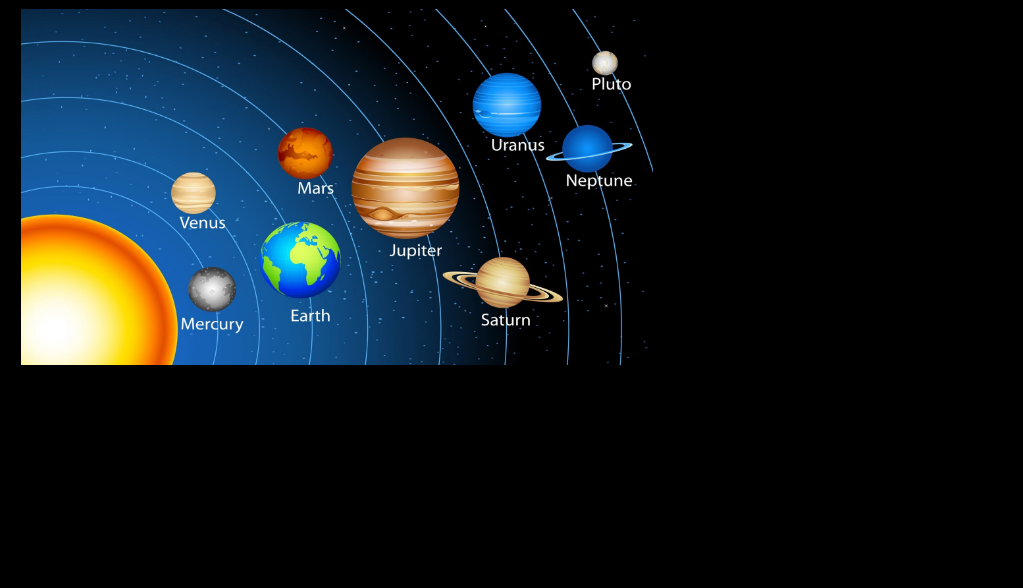
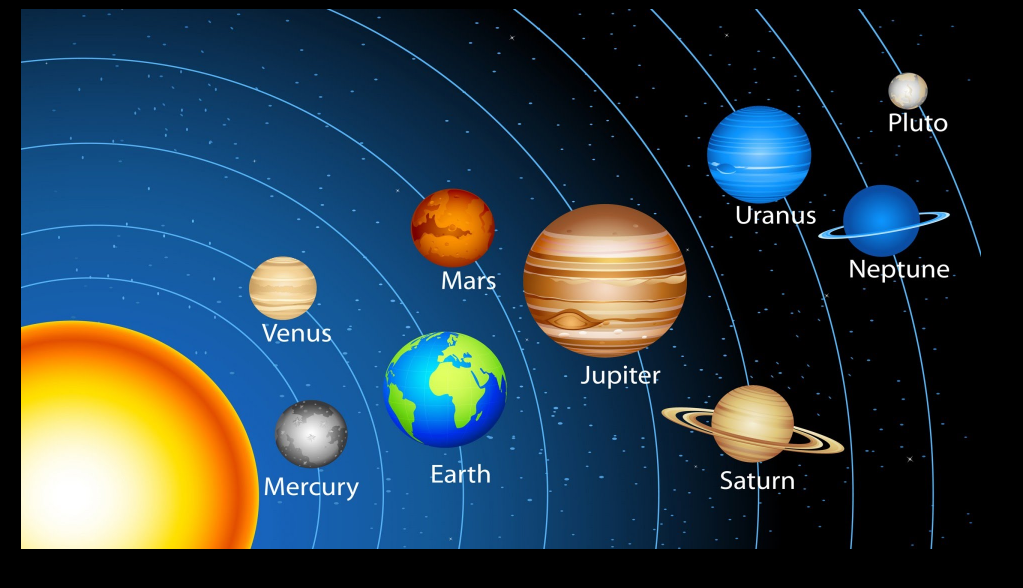
Before and after one commit to hhartwell/NewNewYorkKiosk, a plain HTML site: page MockUp/choosePlanet.html in a window 1280 px wide. Shown: the whole page, without its empty margins (0-1023 px from the left). Drawn offline with Linux system fonts and the light colour scheme.

Commit message:
small changes

```diff
--- a/MockUp/choosePlanet.html
+++ b/MockUp/choosePlanet.html
@@ -9,7 +9,8 @@
 		<div class="solarSystem">
 			<img src="solarSystem.jpeg" id="map" usemap="#destinations">
 			<map name="destination">
-
+				<area shape = "circle" href="C/Users/Harvey/Documents/GitHub/NewNewYorkKiosk/HCIMockUp/HCIMockUpTickets.html" coords= "384, 183, 2,2">
+			</map>
 		</div>
 
 
--- a/MockUp/mockUpcss.css
+++ b/MockUp/mockUpcss.css
@@ -35,9 +35,9 @@ div.solarSystem img{
 	padding-right: 1%;
 	padding-left: 1%;
 
-	max-width: 50%;
-	height: auto;
-	width: auto\9;
+
+	height: 540px;
+	width: 960px;
 }
 
 a:link {
```
